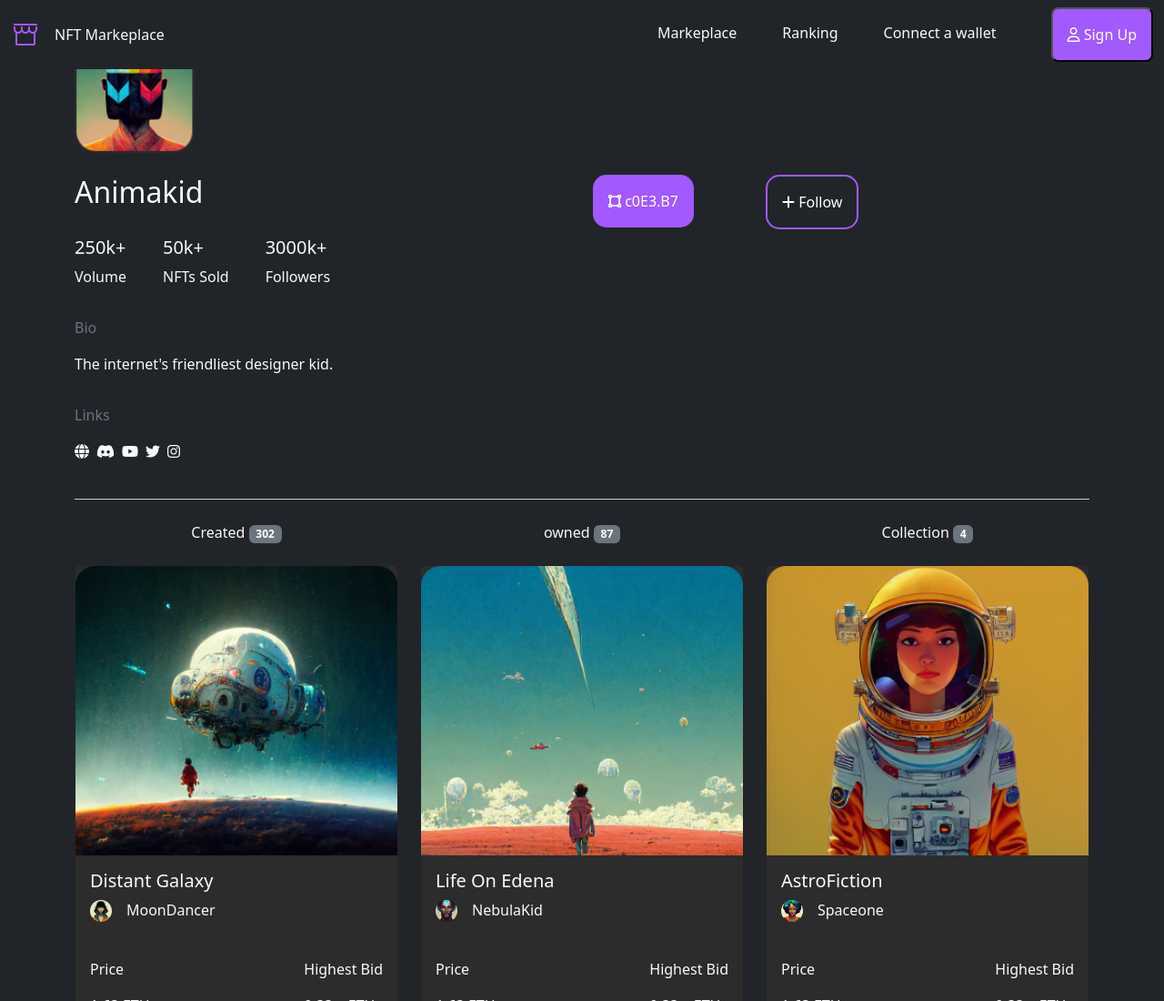
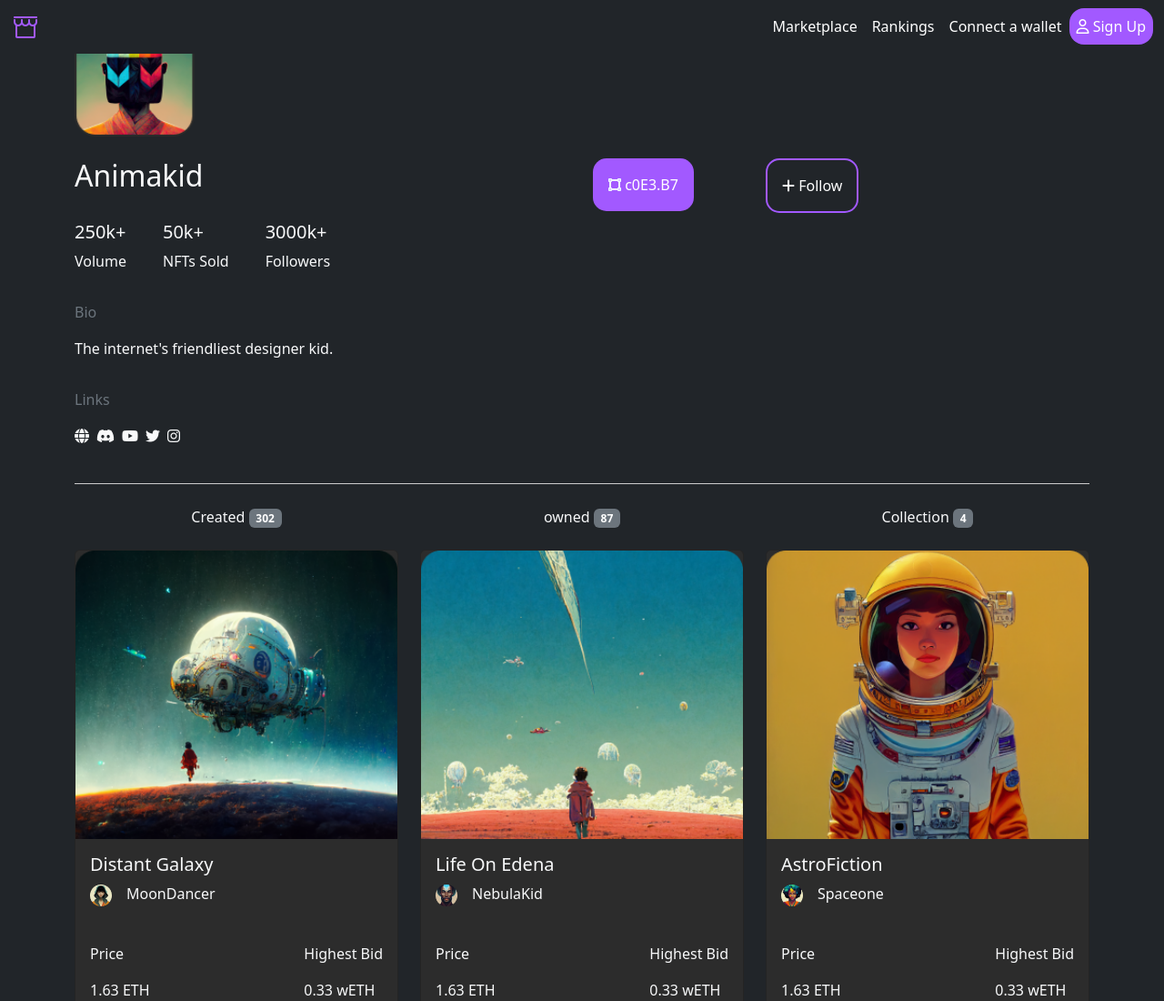
Before and after one commit to hensi2828/bootstrap-practical-5, a plain HTML site: page artist_pg.html in a window 1280 px wide. Shown: the top 1100 px of the page at 91% size. Drawn offline with nearby package versions, Linux system fonts and the light colour scheme.

Commit message:
Update artist_pg.html

```diff
--- a/artist_pg.html
+++ b/artist_pg.html
@@ -17,35 +17,29 @@
 
   <!-- navbar -->
 
-  <nav class="navbar navbar-expand-sm navbar-dark bg-dark">
+   <header>
+        <nav class="navbar navbar-expand-lg navbar-dark bg-dark">
           <div class="container-fluid">
-      <a class="navbar-brand" href="javascript:void(0)"><img src="images/logo.png" alt=""></a>
-      <button class="navbar-toggler" type="button" data-bs-toggle="collapse" data-bs-target="#mynavbar">
+            <a class="navbar-brand" href="#"><img src="images/logo.png" alt=""></a>
+            <button class="navbar-toggler" type="button" data-bs-toggle="collapse" data-bs-target="#navbarTogglerDemo02"
+              aria-controls="navbarTogglerDemo02" aria-expanded="false" aria-label="Toggle navigation">
               <span class="navbar-toggler-icon"></span>
             </button>
-      <div class="collapse navbar-collapse" id="mynavbar">
-        <ul class="navbar-nav me-auto">
-          <li class="nav-item">
-            <a class="text-light" href="javascript:void(0)" style="text-decoration: none;">NFT Markeplace</a>
-          </li>
+            <div class="collapse navbar-collapse justify-content-end" id="navbarTogglerDemo02">
+              <ul class="navbar-nav">
+                <li class="nav-item"><a class="nav-link active" href="marketplace.html">Marketplace</a></li>
+                  <li class="nav-item"><a class="nav-link active" href="ranking.html">Rankings</a></li>
+                  <li class="nav-item"><a class="nav-link active" href="wallet.html">Connect a wallet</a></li>
+
+                  <li class="nav-item"><a class="nav-link active btn btn-light border-0 rounded-4"
+                      style="background-color: #A259FF;" href="create_ac.html">
+                      <i class="fa-regular fa-user"></i> Sign Up</a></li>
               </ul>
-        <form class="d-flex">
-          <ul>
-            <li class="column mt-3" style="display: flex; padding-right: 10px;">
-              <a class="text-light" href="marketplace.html"
-                style="text-decoration: none; padding-right: 50px; ">Markeplace</a>
-              <a class="text-light" href="ranking.html"
-                style="text-decoration: none; padding-right: 50px; ">Ranking</a>
-              <a class="text-light" href="wallet.html"
-                style="text-decoration: none; padding-right: 50px; ">Connect a wallet</a>
-            </li>
-          </ul>
-          <a href="create_ac.html"> <button class="text-white rounded-3 p-3" type="button" style="background-color:#A259FF;"><i
-              class="fa-regular fa-user"></i> Sign Up </button></a>
-        </form>
             </div>
           </div>
         </nav>
+
+      </header>
 
   <!-- artist_pg -->
   <div class="bg-dark">
```
Lines whose indentation alone changed are shown as unchanged.
